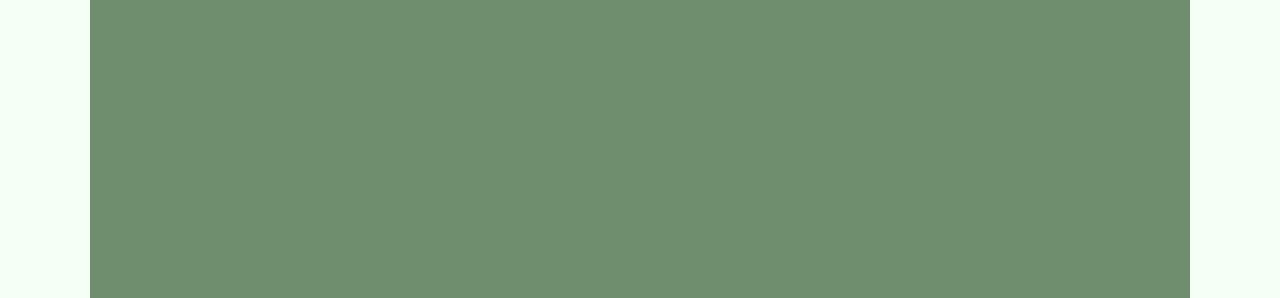
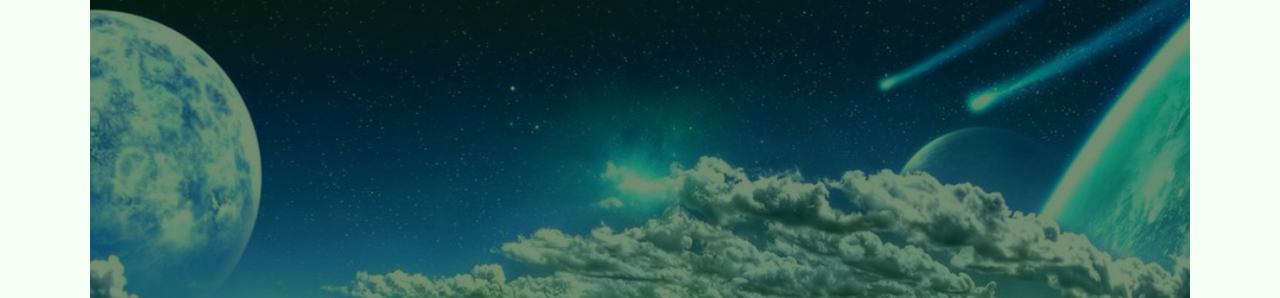
Before and after one commit to anand729-prog/anand-portfolio, a plain HTML site: page go_green.html in a window 1280 px wide. Shown: the top 298 px of the page. Drawn offline with Linux system fonts and the light colour scheme.

Commit message:
Update style_go_green.css

```diff
--- a/style_go_green.css
+++ b/style_go_green.css
@@ -28,7 +28,7 @@ body {
   text-align: center;
   color: #fff;
 
-  background: url("img/green.jpg") no-repeat center center;
+  background: url("green.jpg") no-repeat center center;
   background-size: cover;
   background-attachment: fixed;
   position: relative;
```
